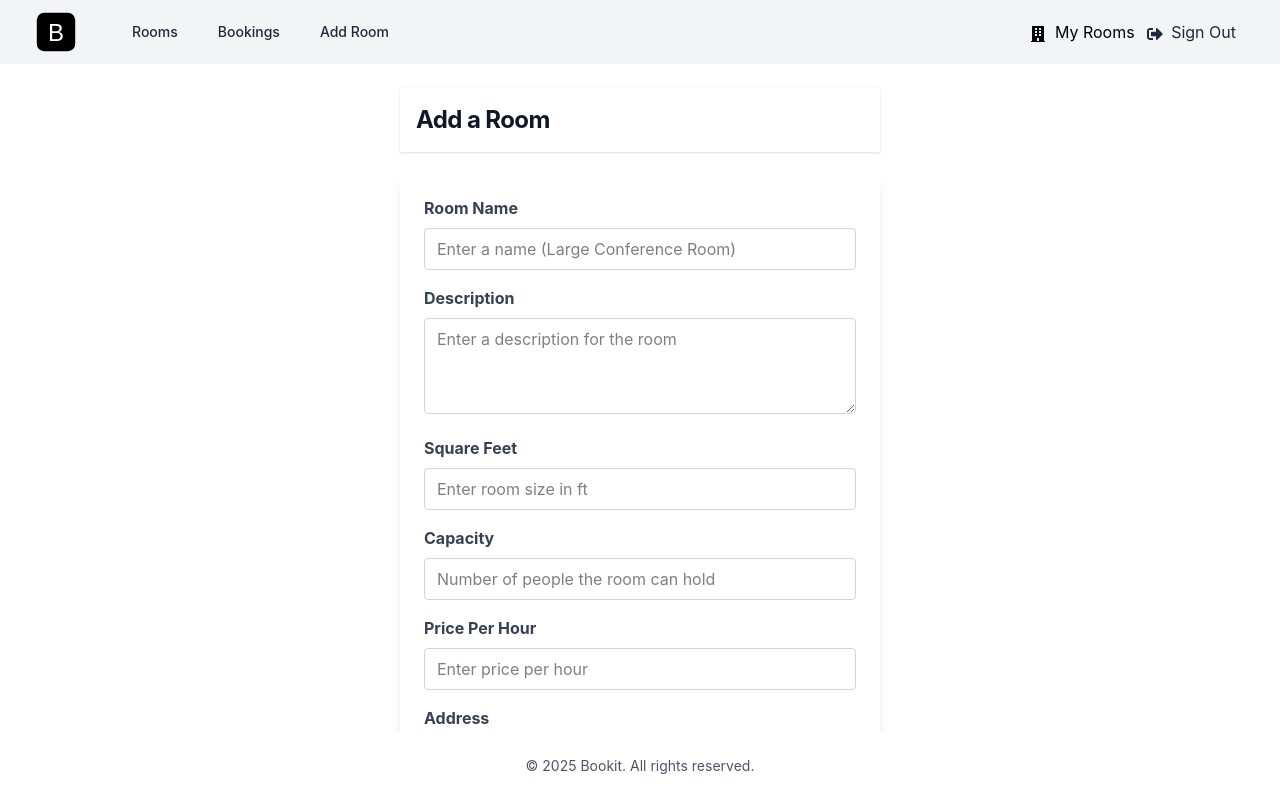
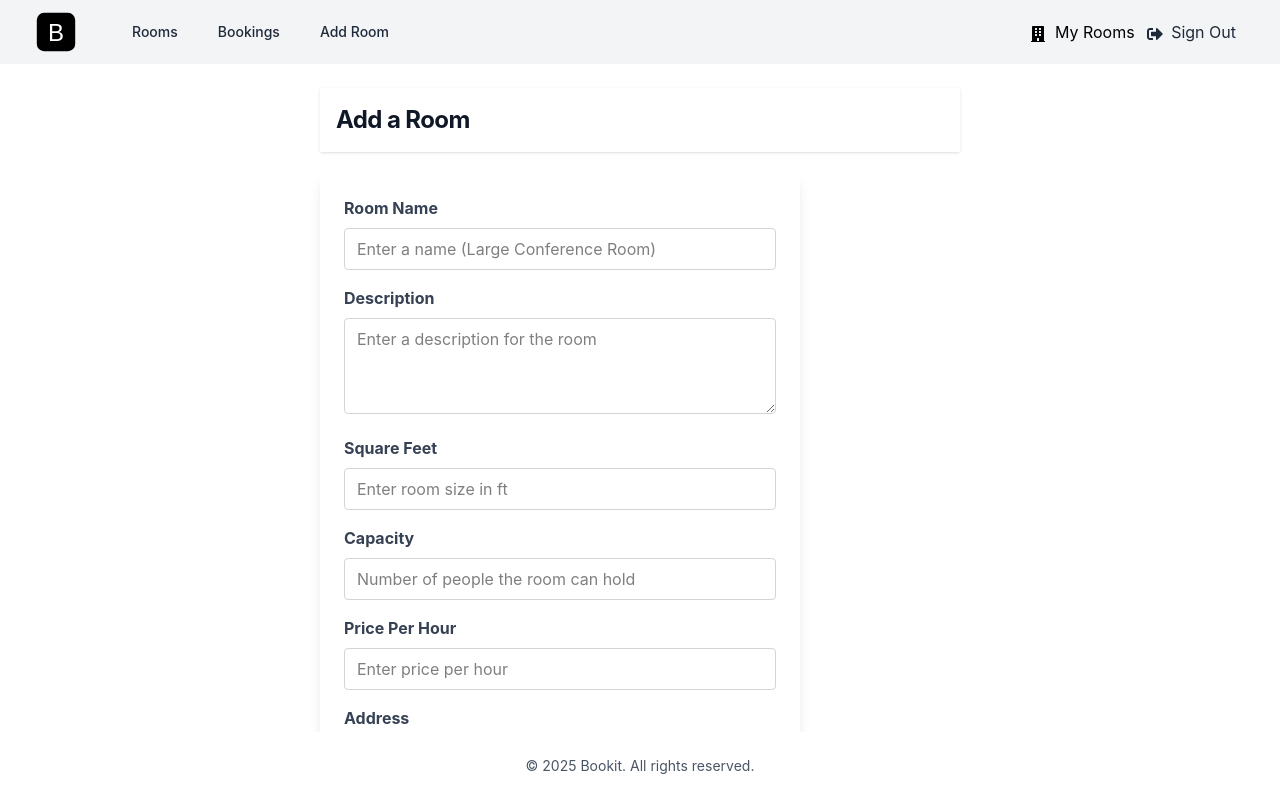
Before and after one commit to Mehdi-Rh/Bookit-Mern, a React (Vite) app in the folder frontend/: page /rooms/add in a window 1280 px wide. Shown: the top 799 px of the page. Built offline with nearby package versions, Linux system fonts and the light colour scheme; no server answers; sample sign-in values are in the browser's storage.

Commit message:
Refactor Heading component for consistent formatting and improved readability

```diff
--- a/frontend/src/components/Heading.jsx
+++ b/frontend/src/components/Heading.jsx
@@ -1,11 +1,9 @@
 const Heading = ({ title }) => {
-    return (
-      <section className='bg-white mb-5 shadow px-4 py-4'>
-        <h1 className='text-2xl font-bold tracking-tight text-gray-900'>
-          {title}
-        </h1>
-      </section>
-    );
-  };
+  return (
+    <section className="bg-white mb-5 shadow px-4 py-4 min-w-160">
+      <h1 className="text-2xl font-bold tracking-tight text-gray-900">{title}</h1>
+    </section>
+  );
+};
 
-  export default Heading;
+export default Heading;
```
